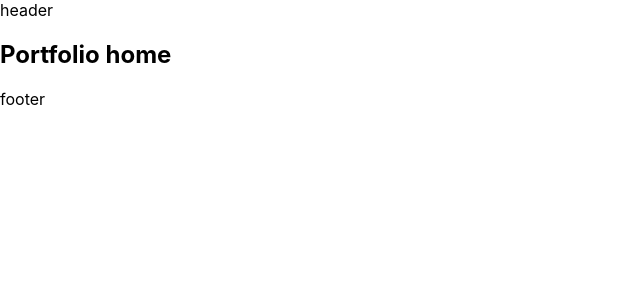
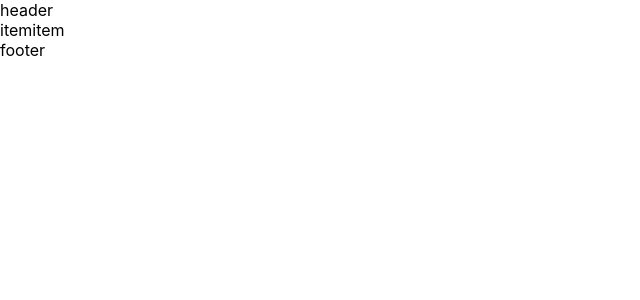
Before and after one commit to mateolewinzon/personal-website, a Next.js app: page /portfolio in a window 1280 px wide. Shown: the top 300 px of the page, without its empty margins (0-640 px from the left). Built offline with nearby package versions, Linux system fonts and the light colour scheme.

Commit message:
wiring up components

```diff
--- /dev/null
+++ b/components/experience/JobsList.js
@@ -0,0 +1,5 @@
+function JobsList({ items }) {
+  return <div>{items.map((item) => "item")}</div>;
+}
+
+export default JobsList;
--- /dev/null
+++ b/components/portfolio/PortfolioList.js
@@ -0,0 +1,5 @@
+function PortfolioList({ items }) {
+  return <div>{items.map((item) => "item")}</div>;
+}
+
+export default PortfolioList;
--- a/mocks/experience.js
+++ b/mocks/experience.js
@@ -15,4 +15,6 @@ const experience = [
   },
 ];
 
-export const { getExperience } = () => experience;
+const getExperience = () => experience;
+
+export { getExperience };
--- a/mocks/portfolio.js
+++ b/mocks/portfolio.js
@@ -15,4 +15,6 @@ const portfolio = [
   },
 ];
 
-export const { getPortfolio } = () => portfolio;
+const getPortfolio = () => portfolio;
+
+export { getPortfolio };
--- a/pages/portfolio/index.js
+++ b/pages/portfolio/index.js
@@ -1,7 +1,14 @@
-function Portfolio(){
-    return <div>
-        <h2>Portfolio home</h2>
+import PortfolioList from "../../components/portfolio/PortfolioList";
+import { getPortfolio } from "../../mocks/portfolio";
+
+function Portfolio() {
+  const portfolioData = getPortfolio();
+
+  return (
+    <div>
+      <PortfolioList items={portfolioData} />
     </div>
+  );
 }
 
-export default Portfolio
+export default Portfolio;
```
Also changed, not shown: pages/experience/index.js (+11 -4 lines).
